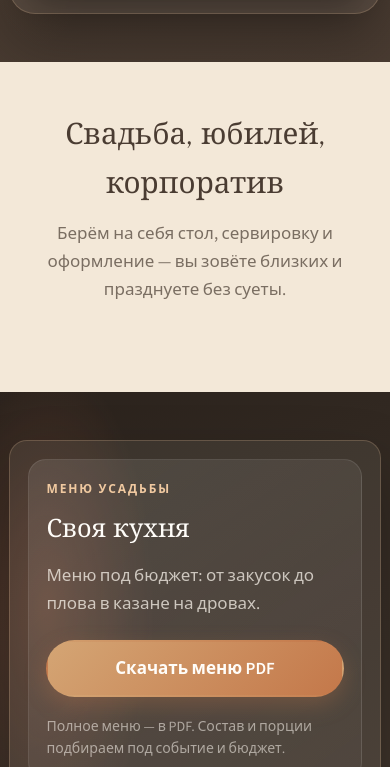
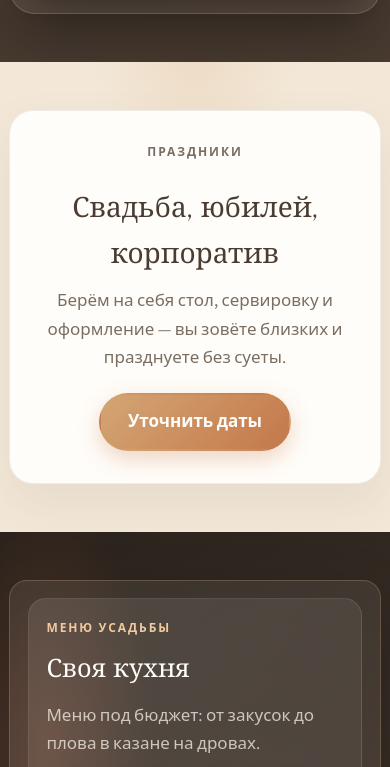
Before and after one commit to korschenruh/korschenruh, a plain HTML site: page index.html in a window 390 px wide. Shown: the part 5457-6224 px from the top of the page. Drawn offline with nearby package versions, Linux system fonts and the light colour scheme.

Commit message:
Mobile polish: events panel, map iframe fix, update stamp

```diff
--- a/index.html
+++ b/index.html
@@ -219,12 +219,14 @@
       </div>
     </section>
 
-    <section class="section section--sand" id="events" aria-labelledby="events-title">
+    <section class="section section--events" id="events" aria-labelledby="events-title">
       <div class="shell">
-        <header class="section__head section__head--center">
+        <div class="events-panel">
+          <p class="events-kicker">Праздники</p>
           <h2 id="events-title">Свадьба, юбилей, корпоратив</h2>
           <p>Берём на себя стол, сервировку и оформление — вы зовёте близких и празднуете без суеты.</p>
-        </header>
+          <a class="btn btn--primary" href="#contacts">Уточнить даты</a>
+        </div>
       </div>
     </section>
 
@@ -506,7 +508,8 @@
               <iframe
                 title="Korschenruh на карте — посёлок Ладыгино"
                 src="https://yandex.ru/map-widget/v1/?ll=20.206021%2C54.606142&z=15&pt=20.206021,54.606142,pm2rdm&l=map"
-                loading="lazy" decoding="async"
+                loading="lazy"
+                referrerpolicy="no-referrer-when-downgrade"
                 allowfullscreen
               ></iframe>
             </div>
@@ -534,7 +537,7 @@
           <li>Металлоискатель</li>
         </ul>
       </div>
-      <p class="footer__copy">Korschenruh · © 2026</p>
+      <p class="footer__copy">Korschenruh · © 2026 · <span id="siteUpdated">обновлено</span></p>
     </div>
   </footer>
 
--- a/script.js
+++ b/script.js
@@ -268,3 +268,14 @@ calcForm?.addEventListener("input", updateCalc);
 calcForm?.addEventListener("change", updateCalc);
 
 updateCalc();
+
+const siteUpdated = document.getElementById("siteUpdated");
+if (siteUpdated) {
+  const stamp = new Date();
+  siteUpdated.textContent = `обновлено ${stamp.toLocaleString("ru-RU", {
+    day: "2-digit",
+    month: "2-digit",
+    hour: "2-digit",
+    minute: "2-digit",
+  })}`;
+}
--- a/styles.css
+++ b/styles.css
@@ -406,6 +406,50 @@ a {
   background: var(--cream-deep);
 }
 
+.section--events {
+  padding: 4rem 0;
+  background:
+    radial-gradient(ellipse 50% 40% at 50% 0%, rgba(212, 165, 116, 0.18), transparent 55%),
+    var(--cream-deep);
+}
+
+.events-panel {
+  max-width: 640px;
+  margin: 0 auto;
+  text-align: center;
+  padding: 2rem 1.5rem;
+  border-radius: calc(var(--radius) + 6px);
+  background: var(--cream-card);
+  border: 1px solid rgba(107, 83, 68, 0.1);
+  box-shadow: var(--shadow-soft);
+}
+
+.events-kicker {
+  margin: 0 0 0.55rem;
+  font-size: 0.75rem;
+  font-weight: 700;
+  text-transform: uppercase;
+  letter-spacing: 0.16em;
+  color: var(--ember);
+}
+
+.events-panel h2 {
+  font-family: var(--font-serif);
+  font-size: clamp(1.75rem, 3vw, 2.35rem);
+  margin: 0 0 0.65rem;
+  font-weight: 400;
+  color: var(--pine-deep);
+}
+
+.events-panel > p {
+  margin: 0 0 1.35rem;
+  color: var(--text-muted);
+}
+
+.events-panel .btn {
+  min-width: 12rem;
+}
+
 /* About / Спокойствие */
 .section--about {
   position: relative;
```
